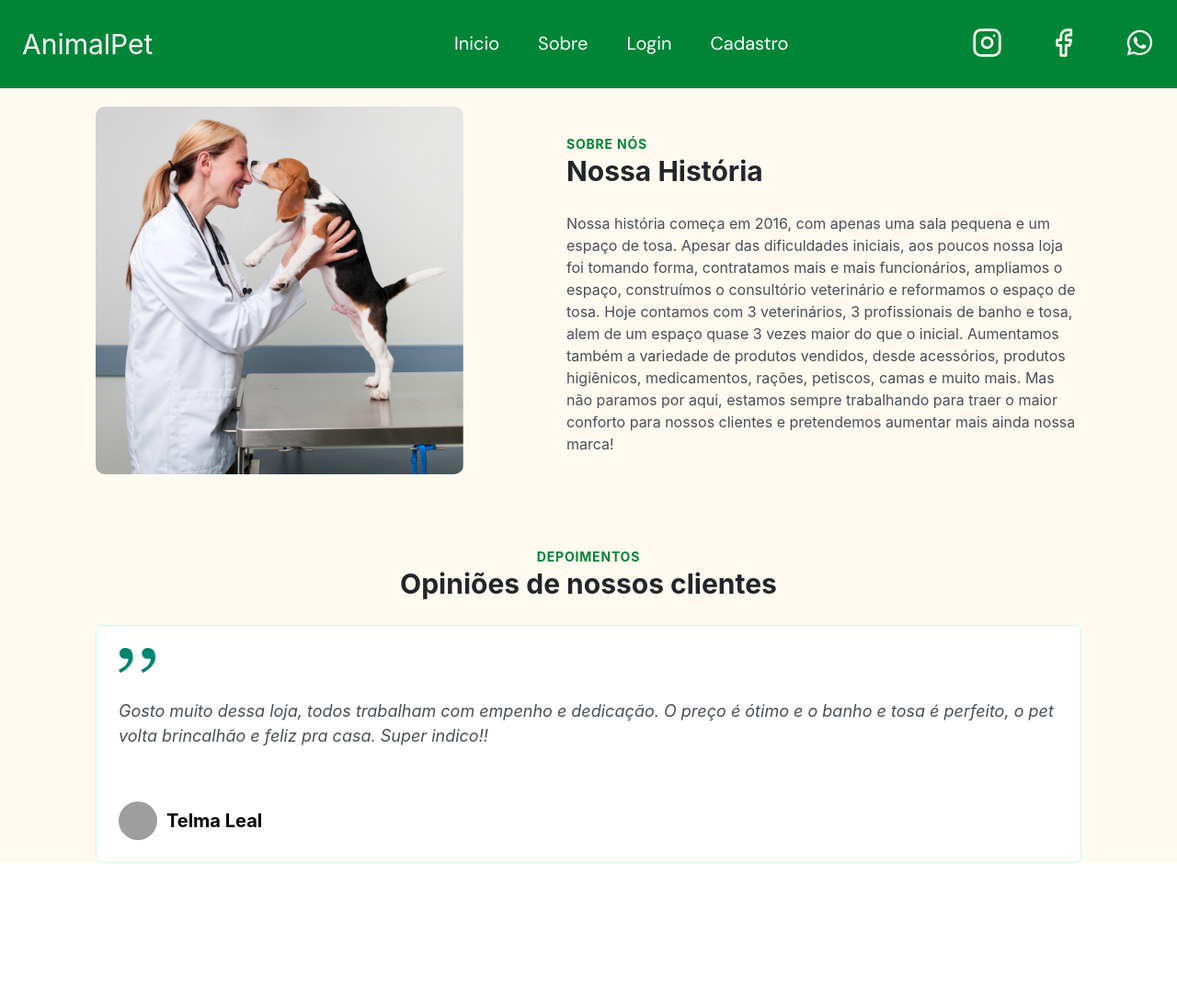
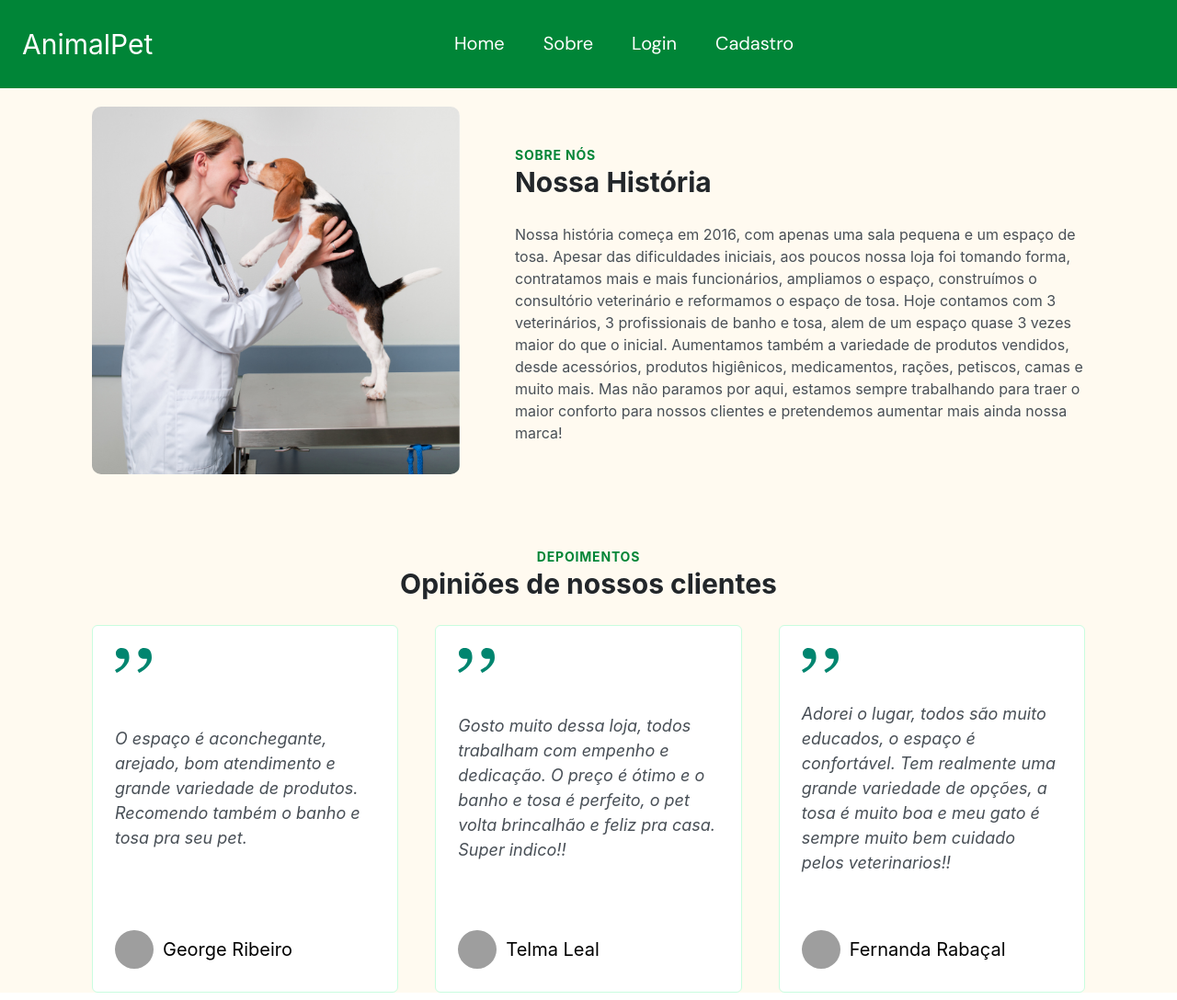
Before and after one commit to fernanda-rabacal/AnimalPet-Site, a React (Create React App) app: page /about in a window 1280 px wide. Shown: the whole page at 92% size. Before the commit the page ends 947 px from the top, so only its background shows below. Built offline with nearby package versions, Linux system fonts and the light colour scheme; grey boxes are pictures that could not be loaded.

Commit message:
Tela 'sobre' completa e tela '404' inicializada

```diff
--- a/src/components/Button/style.css
+++ b/src/components/Button/style.css
@@ -6,3 +6,7 @@ button {
   font-size: 2rem;
   font-family: 'DM Sans', sans-serif;
 }
+
+button:hover {
+  opacity: .8
+}
--- a/src/components/Nav/index.js
+++ b/src/components/Nav/index.js
@@ -37,7 +37,7 @@ export function Header(){
         </div>
       <div className='visible-menu'>
         <div className="nav-menu">
-          <Button value='Inicio' className="menu-btn"
+          <Button value='Home' className="menu-btn"
           onClick={()=>{
             closeMenu()
             changeRouteHome()
--- a/src/components/Nav/style.css
+++ b/src/components/Nav/style.css
@@ -52,7 +52,7 @@ body.menu-expanded .nav-container{
   flex-direction: column;
   height: 100vh;
   overflow: hidden;
-  padding-top: 1rem;
+  padding-top: 1.5rem;
   top: 0
 }
 
@@ -122,14 +122,8 @@ body.menu-expanded .social-links
     align-items: center;
   }
 
-  .open-menu, .mobile-menu, .close-menu {
+  .open-menu, .mobile-menu, .close-menu, .social-links {
     display: none;
-  }
-
-  .social-links {
-    display: flex;
-    justify-content: center;
-    gap: 5rem;
   }
 
   .nav-paths li a,
--- a/src/pages/About/index.js
+++ b/src/pages/About/index.js
@@ -27,15 +27,31 @@ export function About(){
       <div className="cards" >
         <div className='card' >
           <img src={Quote} alt='quotation marks'/>
+          <p><i>O espaço é aconchegante, arejado, bom atendimento e grande variedade de produtos. Recomendo também o banho e tosa pra seu pet.</i></p>
+          <cite>
+            <img src="https://randomuser.me/api/portraits/men/23.jpg" alt="Foto de um uma pessoa em seu perfil de rede social" />
+            George Ribeiro
+          </cite>
+        </div>
+        <div className='card' >
+          <img src={Quote} alt='quotation marks'/>
           <p><i>Gosto muito dessa loja, todos trabalham com empenho e dedicação. O preço é ótimo e o banho e tosa é perfeito, o pet volta brincalhão e feliz pra casa. Super indico!!</i></p>
           <cite>
             <img src="https://randomuser.me/api/portraits/women/16.jpg" alt="Foto de um uma pessoa em seu perfil de rede social" />
             Telma Leal
           </cite>
         </div>
+        <div className='card' >
+          <img src={Quote} alt='quotation marks'/>
+          <p><i>Adorei o lugar, todos são muito educados, o espaço é confortável. Tem realmente uma grande variedade de opções, a tosa é muito boa e meu gato  é sempre muito bem cuidado pelos veterinarios!!</i></p>
+          <cite>
+            <img src="https://randomuser.me/api/portraits/women/79.jpg" alt="Foto de um uma pessoa em seu perfil de rede social" />
+            Fernanda Rabaçal
+          </cite>
+        </div>
       </div>
       </div>
       </div>
-    </div>
+      </div>
   )
 }
--- a/src/pages/About/style.css
+++ b/src/pages/About/style.css
@@ -1,6 +1,11 @@
 .about-container {
   background-color: var(--brand-beige);
 }
+
+body.menu-expanded .about-content{
+  display: none
+}
+
 
 .about-content{
   display: flex;
@@ -62,7 +67,6 @@
   display: flex;
   flex-direction: column;
   justify-content: space-between;
-  gap: .8rem;
   padding: 2.4rem;
   text-align: left;
   font-size: 2rem;
@@ -82,7 +86,6 @@
   font-style:normal;
 
   color: var(--bg-brand-button);
-  font-weight: 700;
 }
 
 .card img {
@@ -93,6 +96,7 @@
   width:4.2rem;
   height:4.2rem;
   object-fit: cover;
+
   border-radius: 3rem;
  }
 
@@ -100,10 +104,12 @@
   .about-content{
     width: min(112rem, 100%);
     display: grid;
-    grid-template-columns: 1fr 56rem;
+    grid-template-columns: 1fr 64rem;
     grid-template-areas:
     'A B'
     'C C';
+    padding-inline: 2rem;
+
   }
 
   .about-img {
@@ -112,6 +118,7 @@
   }
   .col-b {
     grid-area: B;
+    margin-left: 2rem;
   }
 
   .testimonials{
@@ -121,4 +128,14 @@
     grid-area: C;
   }
 
+  .cards {
+    flex-direction: row;
+    gap: 4rem;
+  }
+
+  .card {
+    height: 35rem;
+    width: 30%;
+  }
+
  }
--- a/src/pages/Error/index.js
+++ b/src/pages/Error/index.js
@@ -1,9 +1,17 @@
-import {Header} from '../../components/Nav'
+import {Header} from '../../components/Nav';
+import './style.css'
 
 export function Error(){
+
   return(
     <div>
       <Header/>
+      <div className="err-404" >
+      <h1 >404</h1>
+      <h4 className="error-title">Página não encontrada</h4>
+    <p>OOPS! Parece que esta página não existe...
+    </p>
+      </div>
     </div>
   )
 
--- a/src/pages/Error/style.css
+++ b/src/pages/Error/style.css
@@ -0,0 +1,24 @@
+.err-404{
+  height: 100%;
+  display: flex;
+  flex-direction: column ;
+  align-items: center;
+  justify-content: space-between;
+}
+
+.err-404 h1{
+  font-size: 25rem;
+  margin: 0;
+  color: var(--primary-color)
+}
+
+.err-404 h4{
+  font-size: 4rem ;
+  margin: 0;
+}
+
+.err-404 p {
+  color: var(--paragraph);
+  font-size: 3rem;
+  letter-spacing: 2px;
+}
--- a/src/pages/Home/style.css
+++ b/src/pages/Home/style.css
@@ -1,5 +1,10 @@
 .home-container{
   text-align: center;
+}
+
+body.menu-expanded .home-wrapper,
+body.menu-expanded .home-container::before{
+  display: none
 }
 
 .home-container::before{
```
Also changed, not shown: src/components/Footer/index.js (added), src/components/Footer/style.css (added).
